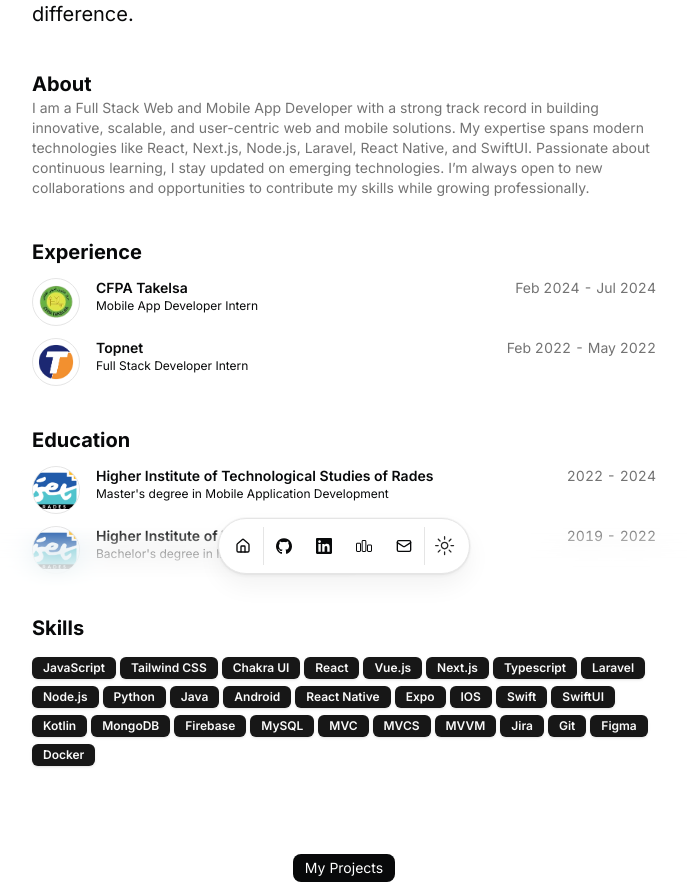
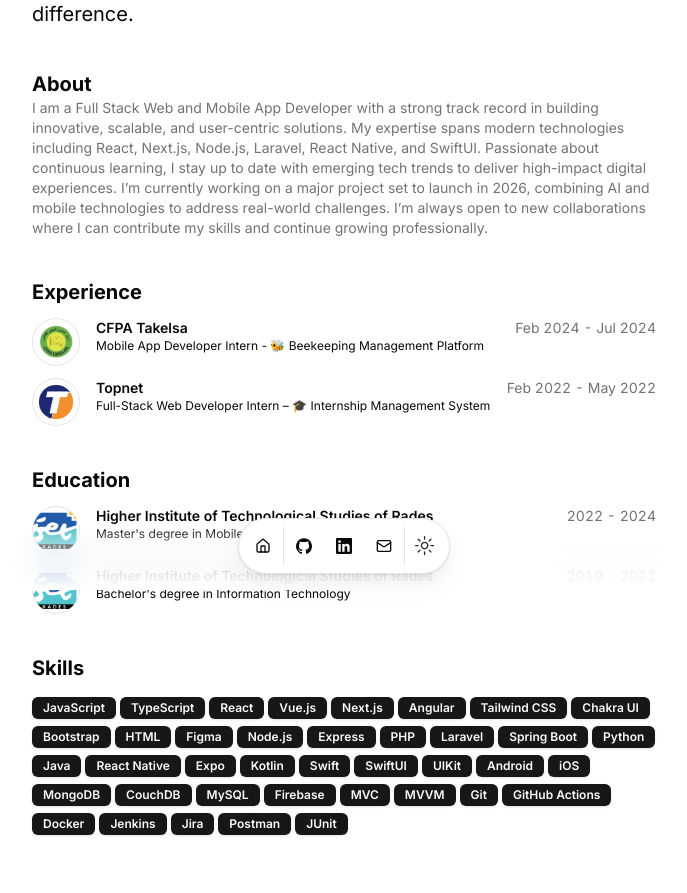
Before and after one commit to CoderZule/My-Portfolio, a Next.js app: page / in a window 1280 px wide. Shown: the part 210-1103 px from the top of the page, without its empty margins (296-983 px from the left). Built offline with nearby package versions, Linux system fonts and the light colour scheme.

Commit message:
portfolio enhancements

```diff
--- a/src/data/resume.tsx
+++ b/src/data/resume.tsx
@@ -10,40 +10,61 @@ export const DATA = {
   description:
     "Full Stack Web and Mobile App Developer, I love building creative and practical soulutions that make a difference.",
   summary:
-    "I am a Full Stack Web and Mobile App Developer with a strong track record in building innovative, scalable, and user-centric web and mobile solutions. My expertise spans modern technologies like React, Next.js, Node.js, Laravel, React Native, and SwiftUI. Passionate about continuous learning, I stay updated on emerging technologies. I’m always open to new collaborations and opportunities to contribute my skills while growing professionally.",
+    "I am a Full Stack Web and Mobile App Developer with a strong track record in building innovative, scalable, and user-centric solutions. My expertise spans modern technologies including React, Next.js, Node.js, Laravel, React Native, and SwiftUI. Passionate about continuous learning, I stay up to date with emerging tech trends to deliver high-impact digital experiences. I’m currently working on a major project set to launch in 2026, combining AI and mobile technologies to address real-world challenges. I’m always open to new collaborations where I can contribute my skills and continue growing professionally.",
   avatarUrl: "Images/me.jpg",
   skills: [
+    // Frontend Development
     "JavaScript",
-    "Tailwind CSS",
-    "Chakra UI",
+    "TypeScript",
     "React",
     "Vue.js",
     "Next.js",
-    "Typescript",
+    "Angular",
+    "Tailwind CSS",
+    "Chakra UI",
+    "Bootstrap",
+    "HTML",
+    "Figma",
+
+    // Backend Development
+    "Node.js",
+    "Express",
+    "PHP",
     "Laravel",
-    "Node.js",
+    "Spring Boot",
     "Python",
     "Java",
-    "Android",
+
+    // Mobile Development
     "React Native",
     "Expo",
-    "IOS",
+    "Kotlin",
     "Swift",
     "SwiftUI",
-    "Kotlin",
+    "UIKit",
+    "Android",
+    "iOS",
+
+    // Databases
     "MongoDB",
+    "CouchDB",
+    "MySQL",
     "Firebase",
-    "MySQL",
+
+    // Architecture & Patterns
     "MVC",
-    "MVCS",
     "MVVM",
+
+    // Tools & DevOps
+    "Git",
+    "GitHub Actions",
+    "Docker",
+    "Jenkins",
     "Jira",
-    "Git",
-    "Figma",
-    "Docker"
-
-
-  ],
+    "Postman",
+    "JUnit"
+  ]
+  ,
   navbar: [
     { href: "/", icon: HomeIcon, label: "Home" }
   ],
@@ -65,12 +86,6 @@ export const DATA = {
 
         navbar: true,
       },
-      CodeForces: {
-        name: "CodeForces",
-        url: "https://codeforces.com/profile/CoderZule/",
-        icon: Icons.codeforces,
-        navbar: true,
-      },
 
       email: {
         name: "Send Email",
@@ -87,26 +102,24 @@ export const DATA = {
       href: "https://avfa.agrinet.tn/centre_de_formation/centre-de-formation-professionnelle-agricole-de-takelsa/",
       badges: [],
       location: "Remote",
-      title: "Mobile App Developer Intern",
+      title: "Mobile App Developer Intern - 🐝 Beekeeping Management Platform",
       logoUrl: "/Images/cfpa_takelsa.png",
       start: "Feb 2024",
       end: "Jul 2024",
-      description:
-        "Developing a beekeeping mobile app with React Native, integrating real-time weather data via OpenWeatherMap API. Building the backend with NodeJS and Express, utilizing MongoDB Atlas for efficient data storage. Implementing QR code inspections, financial tracking, and statistical analysis features. Using Firebase Storage for media gallery management and Expo for seamless mobile deployment. Creating a web admin portal with ReactJS for user management and deploying the app for scalability and reliability.",
+      description: 'Built a cross-platform beekeeping app with React Native and Expo, enabling hive tracking, QR-based inspections, financial logging, and real-time weather insights. Developed a scalable backend with Node.js, Express, and MongoDB Atlas, and integrated Firebase Storage for media management. Also created a React.js web portal for admin control, focusing on performance, scalability, and user-centric design.'
     },
     {
       company: "Topnet",
       badges: [],
       href: "https://www.topnet.tn",
       location: "Hybrid",
-      title: "Full Stack Developer Intern",
+      title: "Full-Stack Web Developer Intern – 🎓 Internship Management System",
       logoUrl: "/Images/topnet.png",
       start: "Feb 2022",
       end: "May 2022",
       description:
-        "Developing a web platform for internship management using Laravel for the backend, ReactJS for the frontend, and MongoDB Atlas for data storage, handling over 500 internship profiles. Building RESTful APIs to reduce response times by 40% and improve data exchange efficiency. Migrating existing data to a new system, boosting user engagement and satisfaction by 25%.",
-    },
-
+        "Developed a full-stack web platform for managing over 500 internship profiles using Laravel for the backend, React.js for the frontend, and MongoDB Atlas for scalable data storage. Designed RESTful APIs to improve data exchange efficiency and reduce response times by 40%. Successfully migrated legacy data to the new system, resulting in a 25% boost in user engagement and overall satisfaction. Focused on building a reliable, intuitive, and maintainable system tailored to the needs of students and administrators.",
+    }
   ],
   education: [
     {
@@ -177,7 +190,7 @@ export const DATA = {
         "Firebase",
         "IOS",
         "cocoapods",
-        "MVVM",
+        "MVVM architecture",
         "XCTest",
       ],
       links: [
@@ -201,8 +214,7 @@ export const DATA = {
       technologies: [
         "Laravel",
         "Vue.js",
-        "MySQL",
-        "Mailtrap"
+        "MySQL"
       ],
       links: [
         {
@@ -258,10 +270,10 @@ export const DATA = {
         "Laravel",
         "Vue.js",
         "MySQL",
-        "Mailtrap"
+
       ],
       links: [
-           {
+        {
           type: "Website",
           href: "https://mydoctors.up.railway.app/",
           icon: <Icons.globe className="size-3" />,
```
